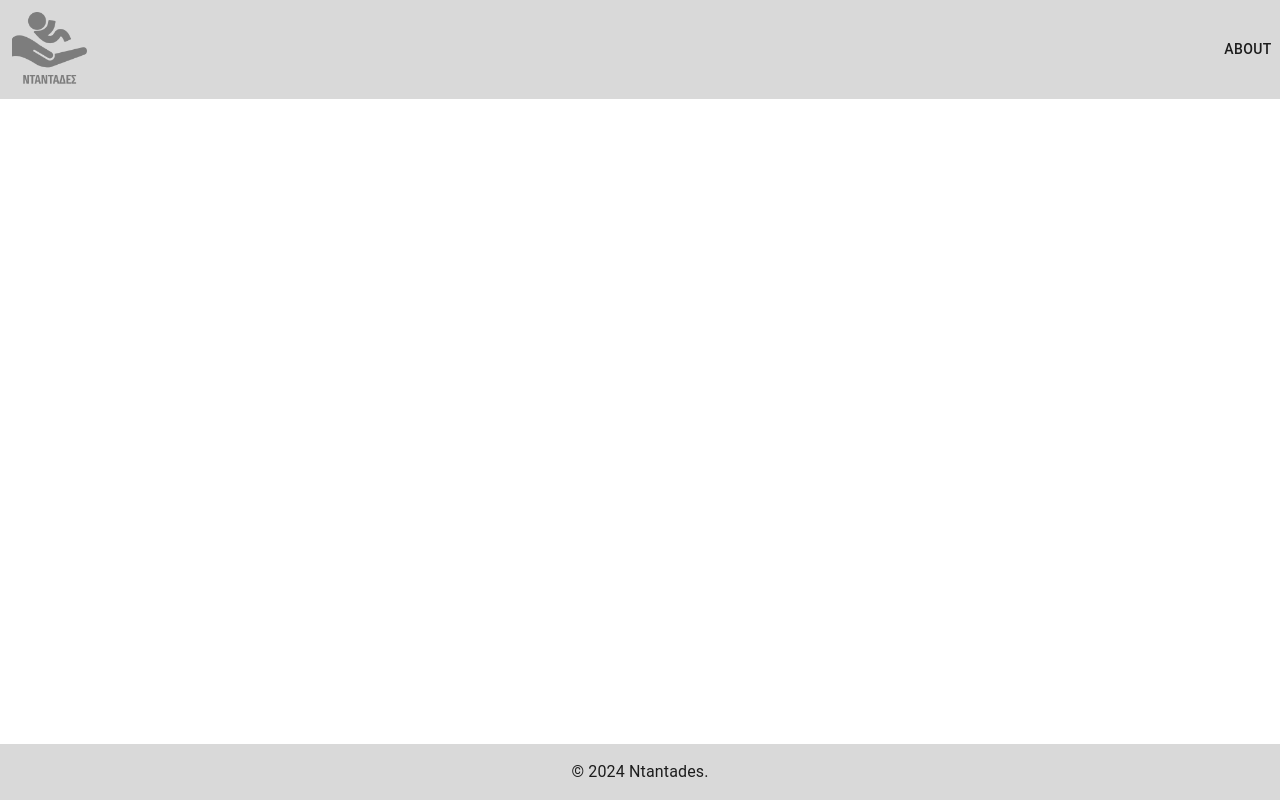
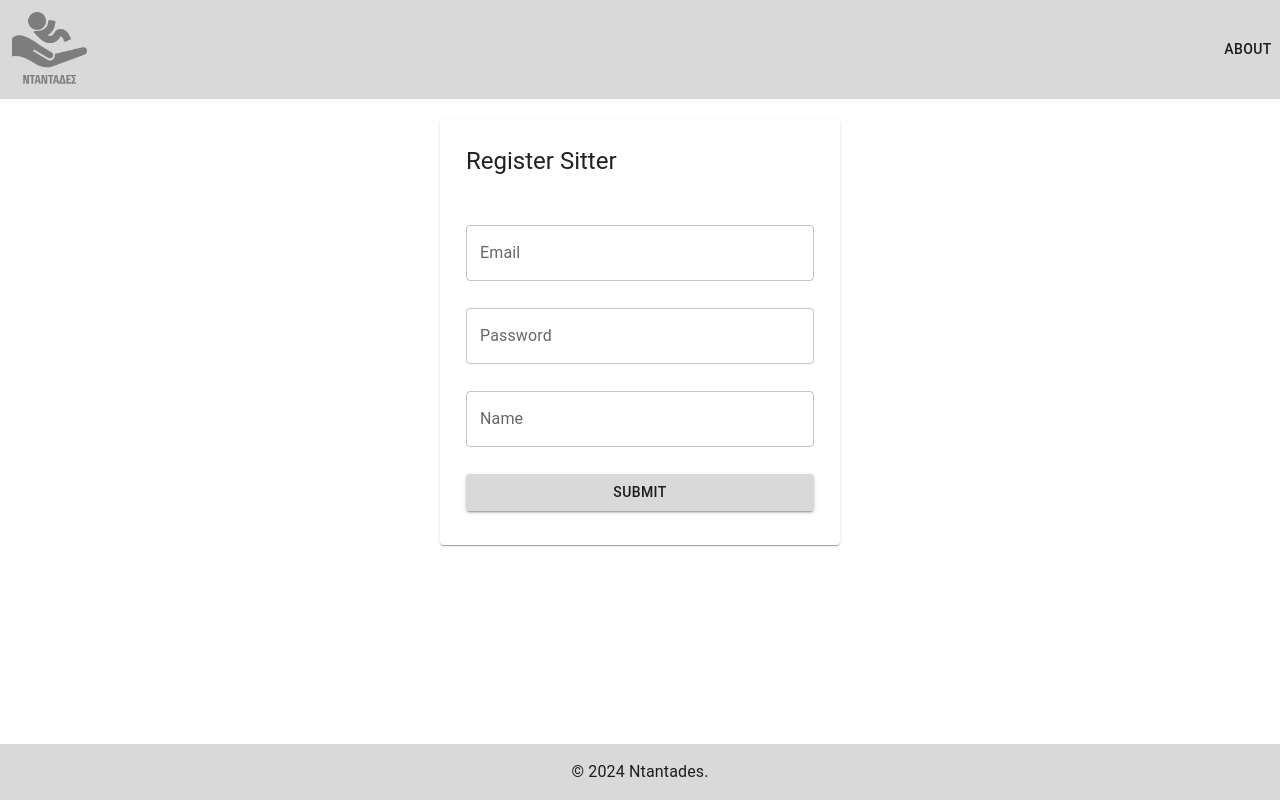
Before and after one commit to Alekossta/eam-ntantades, a React (Vite) app: page /register-sitter in a window 1280 px wide. Built offline with nearby package versions, Linux system fonts and the light colour scheme.

Commit message:
working on sitter register

```diff
--- a/src/App.jsx
+++ b/src/App.jsx
@@ -6,6 +6,7 @@ import { Routes, Route } from 'react-router-dom';
 import Home from './pages/Home';
 import About from './pages/About';
 import Login from './pages/Login';
+import RegisterSitter from './pages/RegisterSitter';
 
 function App() {
   return (
@@ -22,6 +23,7 @@ function App() {
           <Route path="/" element={<Home />} />
           <Route path="/about" element={<About />} />
           <Route path="/login" element={<Login/>}/>
+          <Route path="/register-sitter" element={<RegisterSitter/>}/>
         </Routes>
       </Container>
       <Footer />
--- /dev/null
+++ b/src/pages/RegisterSitter.jsx
@@ -0,0 +1,127 @@
+import React from "react";
+import { useState } from "react";
+import { useForm, Controller } from "react-hook-form";
+import {
+  Card,
+  CardContent,
+  CardHeader,
+  TextField,
+  Button,
+  FormControl,
+  FormHelperText,
+  Snackbar,
+  Alert
+} from "@mui/material";
+import { auth } from "../firebase";
+import { signInWithEmailAndPassword } from "firebase/auth";
+
+const RegisterSitter = () => {
+  const {
+    handleSubmit,
+    control,
+    formState: { errors },
+  } = useForm();
+
+  const [errorMessage, setErrorMessage] = useState("");
+  const [snackbarOpen, setSnackbarOpen] = useState(false);
+
+  const handleCloseSnackbar = () => {
+    setSnackbarOpen(false);
+  };
+
+  const onSubmit = async (data) => {
+    try
+    {
+        const userCredentials = await signInWithEmailAndPassword(auth, data.email, data.password);
+    }
+    catch (error)
+    {
+        setErrorMessage(error.message);
+        setSnackbarOpen(true);
+    }
+  };
+
+  return (
+    <>
+        <Snackbar
+            open={snackbarOpen}
+            autoHideDuration={6000}
+            onClose={handleCloseSnackbar}
+        >
+            <Alert onClose={handleCloseSnackbar} severity="error">
+                {errorMessage}
+            </Alert>
+        </Snackbar>
+        <Card style={{ maxWidth: 400, margin: "20px auto", padding: "10px" }}>
+        <CardHeader title="Register Sitter" />
+        <CardContent>
+            <form onSubmit={handleSubmit(onSubmit)}>
+            <FormControl fullWidth margin="normal" error={!!errors.email}>
+                <Controller
+                name="email"
+                control={control}
+                defaultValue=""
+                rules={{ required: "Email is required",
+                    pattern: {
+                        value: /^[a-zA-Z0-9._%+-]+@[a-zA-Z0-9.-]+\.[a-zA-Z]{2,4}$/,
+                        message: "Invalid email address",
+                    },
+                }}
+                render={({ field }) => (
+                    <TextField {...field} label="Email" variant="outlined" />
+                )}
+                />
+                <FormHelperText>{errors.email?.message}</FormHelperText>
+            </FormControl>
+
+            <FormControl fullWidth margin="normal" error={!!errors.password}>
+                <Controller
+                name="password"
+                control={control}
+                defaultValue=""
+                rules={{
+                    required: "Password is required",
+                    minLength: { value: 6, message: "Minimum 6 characters" },
+                }}
+                render={({ field }) => (
+                    <TextField
+                    {...field}
+                    label="Password"
+                    type="password"
+                    variant="outlined"
+                    />
+                )}
+                />
+                <FormHelperText>{errors.password?.message}</FormHelperText>
+            </FormControl>
+
+            <FormControl fullWidth margin="normal" error={!!errors.name}>
+                <Controller
+                name="name"
+                control={control}
+                defaultValue=""
+                rules={{ required: "Name is required",}}
+                render={({ field }) => (
+                    <TextField {...field} label="Name" variant="outlined" />
+                )}
+                />
+                <FormHelperText>{errors.name?.message}</FormHelperText>
+            </FormControl>
+
+            <Button
+                type="submit"
+                variant="contained"
+                color="primary"
+                fullWidth
+                style={{ marginTop: "16px" }}
+            >
+                Submit
+            </Button>
+            </form>
+        </CardContent>
+        </Card>
+    </>
+  );
+};
+
+export default RegisterSitter;
```
Also changed, not shown: src/pages/RegisterParent.jsx (added), src/pages/SignupParent.jsx (deleted), src/pages/SignupSitter.jsx (deleted).
